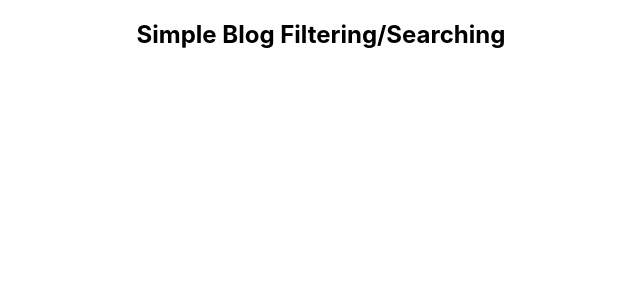
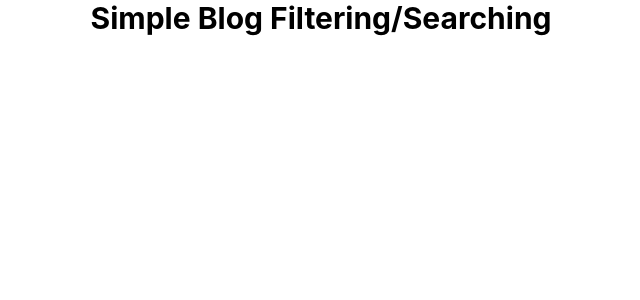
Before and after one commit to ahsan90/blog_filtering_searching_react_redux, a React (Create React App) app: page / in a window 1280 px wide. Shown: the top 300 px of the page, without its empty margins (319-959 px from the left). Built offline with nearby package versions, Linux system fonts and the light colour scheme.

Commit message:
Add utility resources

```diff
--- a/package.json
+++ b/package.json
@@ -34,5 +34,8 @@
       "last 1 firefox version",
       "last 1 safari version"
     ]
+  },
+  "devDependencies": {
+    "tailwindcss": "^3.2.4"
   }
 }
--- a/src/App.css
+++ b/src/App.css
@@ -1,3 +1,4 @@
+
 .App {
   text-align: center;
 }
--- a/src/App.js
+++ b/src/App.js
@@ -2,7 +2,7 @@ import './App.css';
 
 function App() {
   return (
-    <div className="App">
+    <div className="App text-3xl font-bold">
       <div><h2>Simple Blog Filtering/Searching</h2></div>
     </div>
   );
--- a/src/index.css
+++ b/src/index.css
@@ -1,3 +1,7 @@
+@tailwind base;
+@tailwind components;
+@tailwind utilities;
+
 body {
   margin: 0;
   font-family: -apple-system, BlinkMacSystemFont, 'Segoe UI', 'Roboto', 'Oxygen',
--- /dev/null
+++ b/src/utility/utils.js
@@ -0,0 +1,30 @@
+import { faker } from "@faker-js/faker";
+
+const image_1 =
+    "https://images.unsplash.com/photo-1496128858413-b36217c2ce36?ixlib=rb-1.2.1&ixid=eyJhcHBfaWQiOjEyMDd9&auto=format&fit=crop&w=1679&q=80";
+const image_2 =
+    "https://images.unsplash.com/photo-1547586696-ea22b4d4235d?ixlib=rb-1.2.1&ixid=eyJhcHBfaWQiOjEyMDd9&auto=format&fit=crop&w=1679&q=80";
+const image_3 =
+    "https://images.unsplash.com/photo-1492724441997-5dc865305da7?ixlib=rb-1.2.1&ixid=eyJhcHBfaWQiOjEyMDd9&auto=format&fit=crop&w=1679&q=80";
+const image_4 =
+    "https://images.unsplash.com/photo-1496128858413-b36217c2ce36?ixlib=rb-1.2.1&ixid=eyJhcHBfaWQiOjEyMDd9&auto=format&fit=crop&w=1679&q=80";
+const image_5 =
+    "https://images.unsplash.com/photo-1547586696-ea22b4d4235d?ixlib=rb-1.2.1&ixid=eyJhcHBfaWQiOjEyMDd9&auto=format&fit=crop&w=1679&q=80";
+const image_6 =
+    "https://images.unsplash.com/photo-1492724441997-5dc865305da7?ixlib=rb-1.2.1&ixid=eyJhcHBfaWQiOjEyMDd9&auto=format&fit=crop&w=1679&q=80";
+
+const get_avatar = () => {
+    return 'https://avatars.githubusercontent.com/u/73503432?v=4';
+};
+
+const image_sources = {
+    image_1,
+    image_2,
+    image_3,
+    image_4,
+    image_5,
+    image_6,
+    get_avatar,
+};
+
+export default image_sources;
--- /dev/null
+++ b/tailwind.config.js
@@ -0,0 +1,10 @@
+/** @type {import('tailwindcss').Config} */
+module.exports = {
+  content: [
+    "./src/**/*.{js,jsx,ts,tsx}",
+  ],
+  theme: {
+    extend: {},
+  },
+  plugins: [],
+}
```
Also changed, not shown: src/utility/image_source.js (added), 1 other file (tests, documents, lock files or other folders).
